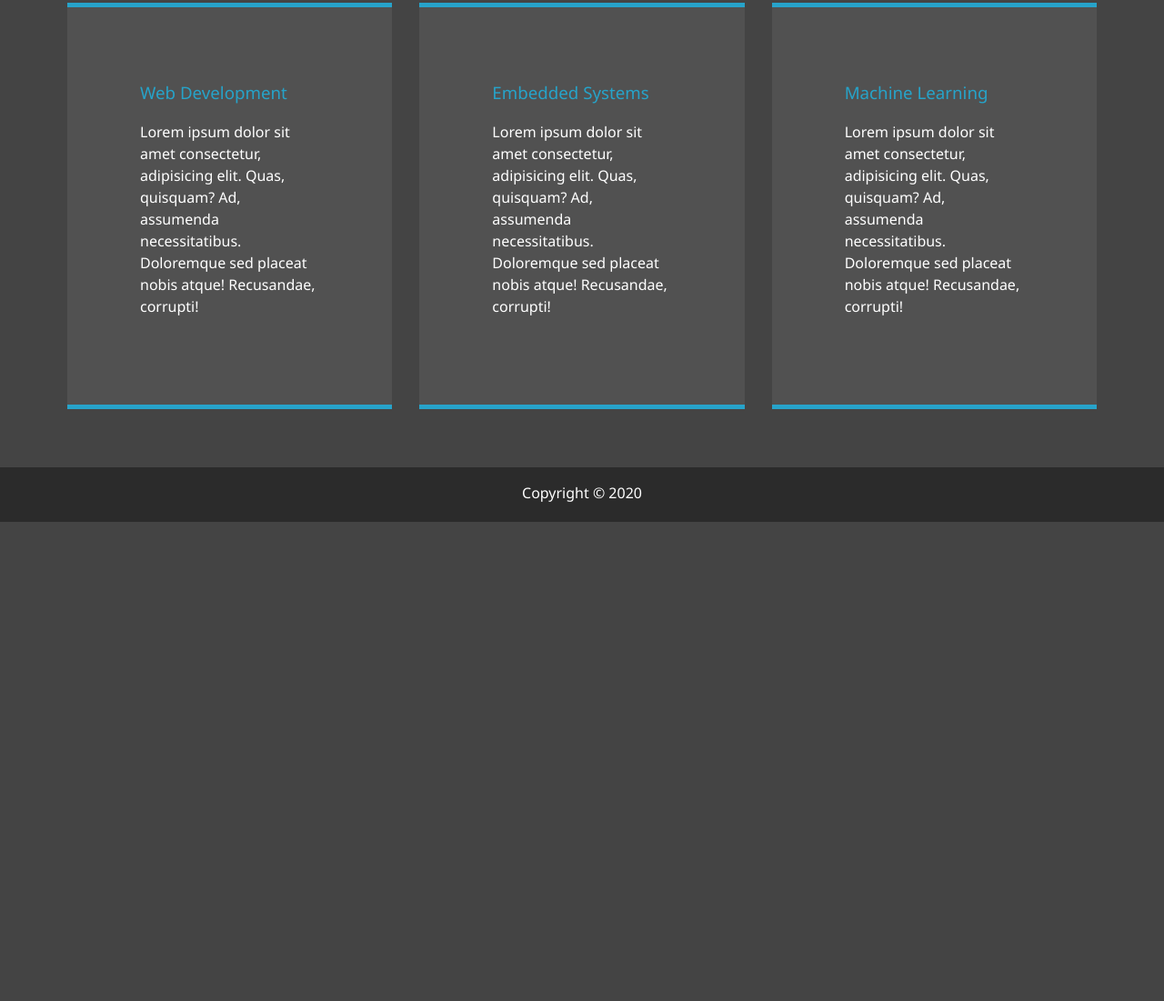
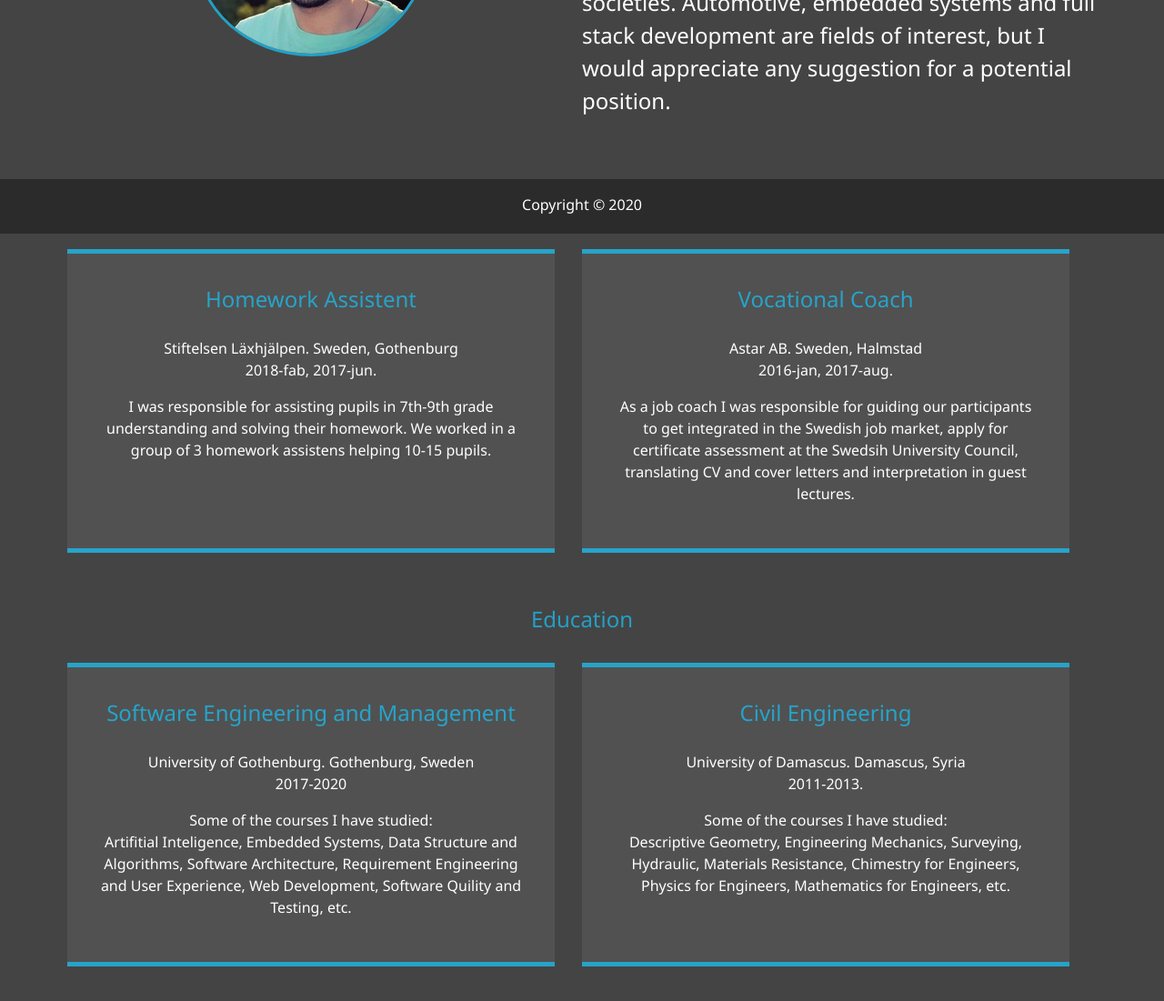
Before and after one commit to AmjadAlshihabi/My-portfolio, a website: page dist/about.html in a window 1280 px wide. Shown: the part 543-1644 px from the top of the page at 91% size. Before the commit the page ends 1117 px from the top, so only its background shows below. Drawn offline with Linux system fonts and the light colour scheme.

Commit message:
work page and some scss

```diff
--- a/scss/_menu.scss
+++ b/scss/_menu.scss
@@ -42,7 +42,8 @@
     width: 100%;
     opacity: 0.9;
     visibility: hidden;
-
+    height: 50px;
+    width: 100%;
     &.show{
         visibility: visible;
     }
--- a/scss/_mobile.scss
+++ b/scss/_mobile.scss
@@ -57,9 +57,14 @@
          grid-template-areas:
          'bioimage'
          'bio'
-         'interest-1'
-         'interest-2'
-         'interest-3';
+         'work-section'
+         'work-1'
+         'work-2'
+         'work-3'
+         'education-section'
+         'education-1'
+         'education-2'
+         'education-3';
          grid-template-columns: 1fr;
      }
      div.projects{
--- a/scss/main.scss
+++ b/scss/main.scss
@@ -20,7 +20,8 @@ body {
 
 h1,
 h2,
-h3 {
+h3,
+h4 {
   margin: 0;
   font-weight: 400;
 
@@ -42,6 +43,9 @@ a {
 header {
   position: fixed;
   z-index: 2;
+  height: 85px;
+  width: 100%;
+  background: darken($primary-color, 10);
 }
 
 .text-secondary {
@@ -51,7 +55,7 @@ header {
 main {
   padding: 4rem;
   height: 100%;
-
+  margin-bottom: -60px;
   .icons {
     margin-top: 1rem;
 
@@ -79,8 +83,11 @@ main {
   grid-gap: 30px;
   grid-template-areas:
   'bioimage bio bio'
-  'interest-1 interest-2 interest-3';
-  grid-template-columns: repeat(3, 1fr);
+  'work-section work-section work-section'
+  'work-1 work-2 work-3'
+  'education-section education-section education-section'
+  'education-1 education-2 education-3';
+  grid-template-columns: repeat(2, 1fr);
 
   .bio-img{
     grid-area: bioimage;
@@ -93,25 +100,62 @@ main {
     font-size: 1.5rem;
   }
 
-  .interest-1{
-    grid-area: interest-1;
+  .work-section{
+    color: setTextColor($primary-color);
+    padding-top: 25px;
+    text-align: center;
+    grid-area: work-section;
+  }
+  .work-1{
+    grid-area: work-1;
   }
 
-  .interest-2{
-    grid-area: interest-2;
+  .work-2{
+    grid-area: work-2;
   }
 
-  .interest-3{
-    grid-area: interest-3;
+  .work-3{
+    grid-area: work-3;
   }
 
-  .interests{
+  .work{
     background: lighten($primary-color, 5);
-    padding: 5rem;
+    padding: 2rem;
+    text-align: center;
     border-top: $secondary-color 5px solid;
     border-bottom: $secondary-color 5px solid;
-    .title{
-      color: $secondary-color;
+    .text-secondary{
+      padding-bottom: 1.5rem;
+      font-size: 1.5rem;
+    }
+  }
+
+  .education-section{
+    padding-top: 25px;
+    color: setTextColor($primary-color);
+    text-align: center;
+    grid-area: education-section;
+  }
+
+  .education-1{
+    grid-area: education-1;
+  }
+  .education-2{
+    grid-area: education-2;
+  }
+  .education-3{
+    grid-area: education-3;
+  }
+
+  .education{
+    background: lighten($primary-color, 5);
+    padding: 2rem;
+    text-align: center;
+    border-top: $secondary-color 5px solid;
+    border-bottom: $secondary-color 5px solid;
+    .text-secondary{
+      padding-bottom: 1.5rem;
+      font-size: 1.5rem;
     }
   }
 }
@@ -120,6 +164,7 @@ main {
   display: grid;
   grid-gap: 0.7rem;
   grid-template-columns: repeat(3, 1fr);
+
   img{
     width: 100%;
     border: 3px #fff solid;
@@ -127,6 +172,18 @@ main {
       opacity: 0.5;
       border-color: $secondary-color;
       @include easeOut;
+    }
+  }
+
+  .discription{
+    background-color: lighten($primary-color, 5);
+    border-bottom: $secondary-color 5px solid;
+    border-top: $secondary-color 5px solid;
+    height: 170px;
+    text-align: center;
+    padding: 1rem;
+    .title{
+      color: $secondary-color;
     }
   }
 }
@@ -147,7 +204,7 @@ main {
   display: flex;
   flex-wrap: wrap;
   justify-content: space-evenly;
-  align-items: center;
+  align-items: initial;
   margin-top: 1rem;
 
   div{
@@ -181,7 +238,9 @@ main {
 }
 
 #main-footer{
+  position: fixed;
   text-align: center;
+  bottom: 0;
   padding: 1rem;
   background: darken($primary-color, 10);
   color: setTextColor($primary-color);
```
Also changed, not shown: dist/about.html, dist/contact.html, dist/css/main.css, dist/img/projects/project-1.png (added), dist/img/projects/project-2.jpg (added), dist/img/projects/project-3.png (added), dist/work.html, 3 other files.
